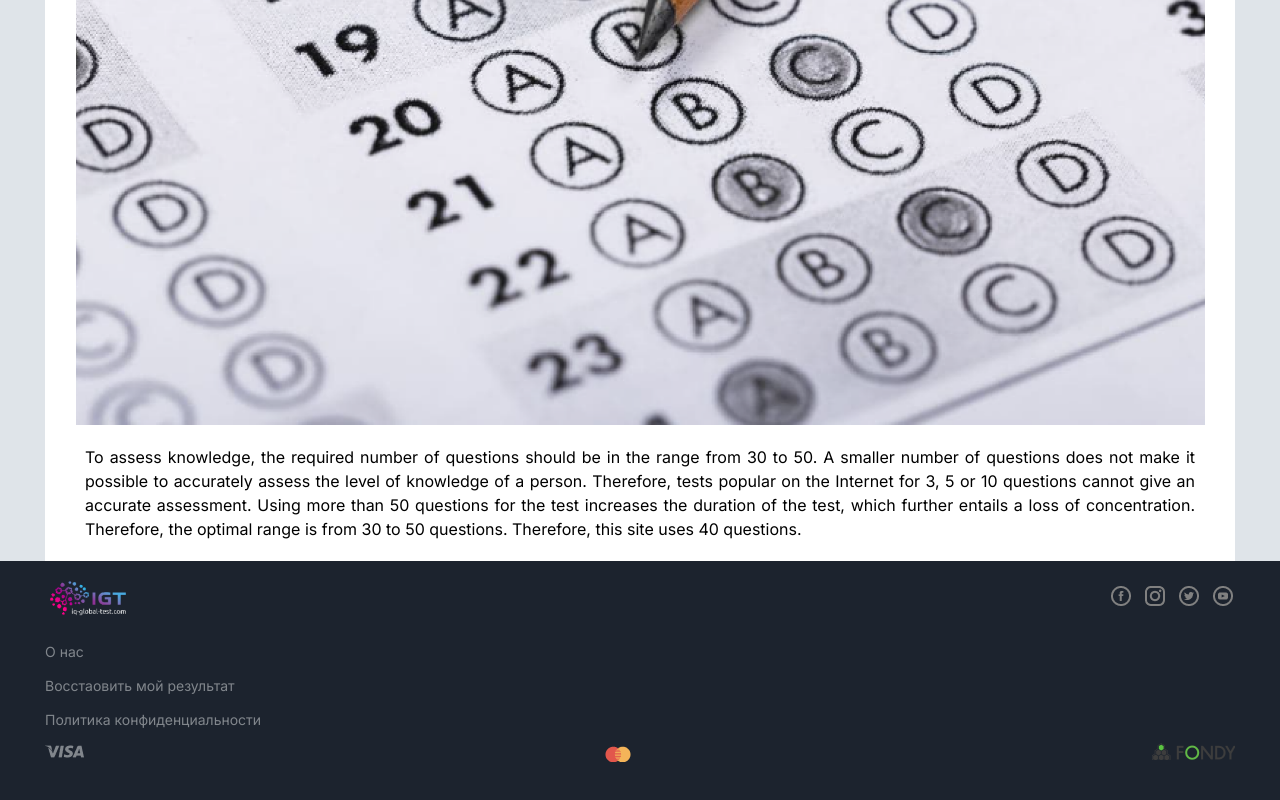
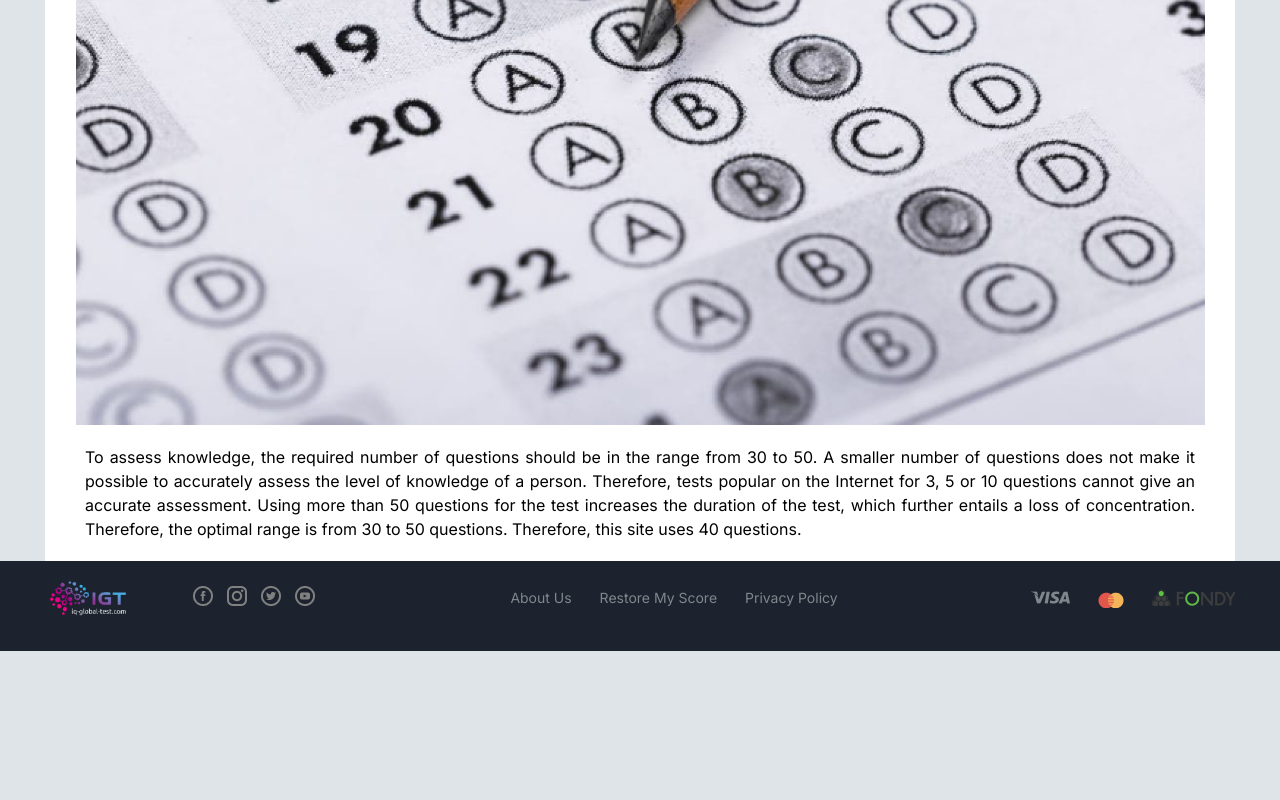
Before and after one commit to AlbShar/quizFrontend, a React (Create React App) app: page / in a window 1280 px wide. Shown: the part 2346-3146 px from the top of the page. After the commit the page ends 2997 px from the top, so only its background shows below. Built offline with nearby package versions, Linux system fonts and the light colour scheme.

Commit message:
complete footer component

```diff
--- a/src/assets/locales/deu/translation.json
+++ b/src/assets/locales/deu/translation.json
@@ -13,6 +13,10 @@
     "Тест_состоит": "Der Test besteht aus 40 Fragen, mit denen sowohl Einsteiger als auch erfahrene Frontend-Entwickler ihre Wissenskompetenzen einschätzen können. Dieser Test ermöglicht es unerfahrenen Entwicklern, sich auf Vorstellungsgespräche vorzubereiten, und erfahreneren Fachleuten, ihren Wissensstand zu überprüfen. Die Datenbank enthält etwa 300 Fragen, die aus realen Interviews sowie aus offenen Quellen im Internet stammen. Aus diesen wählt das Programm zufällig 40 Fragen zu verschiedenen Themen aus. Die Fragen sind in Gruppen eingeteilt: 1) HTML, CSS (10 Fragen), 2) JS (20 Fragen) 3) Reagieren (20 Fragen). Um den Test zu bestehen, müssen Sie 85 % der Fragen richtig beantworten (34 Fragen). Nach bestandener Prüfung erfahren Sie, in welchen Bereichen der Frontend-Entwicklung Sie sich verbessern müssen.",
     "Данный_тест": "Dieser Test kann für eine Vielzahl von Zwecken verwendet werden, darunter: - Vorbereitung auf Vorstellungsgespräche; - Bewertung des Kandidaten bei der Bewerbung um die Stelle des Frontend-Entwicklers; - Einschätzung der eigenen Kenntnisse und Fähigkeiten im Bereich Frontend-Entwicklung;",
     "Основная_цель": "Der Hauptzweck des Testens besteht nicht nur darin, die Kenntnisse und Fähigkeiten einer Person im Bereich der Frontend-Entwicklung zu ermitteln, sondern auch die Fähigkeiten zu ermitteln, in denen sich eine Person auszeichnet oder zusätzliche Aufmerksamkeit benötigt. Dieser Test hilft, Fähigkeiten in folgenden Bereichen festzustellen: - Layout (HTML, CSS); - Kenntnisse der nativen Javascript-Programmiersprache; - Kenntnisse der React-Bibliothek;",
-    "Для_оценки": "Zur Wissenseinschätzung sollte die erforderliche Anzahl an Fragen im Bereich von 30 bis 50 liegen. Eine geringere Anzahl an Fragen erlaubt keine genaue Einschätzung des Wissensstandes einer Person. Daher können im Internet beliebte Tests für 3, 5 oder 10 Fragen keine genaue Einschätzung geben. Die Verwendung von mehr als 50 Fragen für den Test verlängert die Testdauer, was einen weiteren Konzentrationsverlust zur Folge hat. Daher liegt der optimale Bereich zwischen 30 und 50 Fragen. Daher verwendet diese Seite 40 Fragen."
+    "Для_оценки": "Zur Wissenseinschätzung sollte die erforderliche Anzahl an Fragen im Bereich von 30 bis 50 liegen. Eine geringere Anzahl an Fragen erlaubt keine genaue Einschätzung des Wissensstandes einer Person. Daher können im Internet beliebte Tests für 3, 5 oder 10 Fragen keine genaue Einschätzung geben. Die Verwendung von mehr als 50 Fragen für den Test verlängert die Testdauer, was einen weiteren Konzentrationsverlust zur Folge hat. Daher liegt der optimale Bereich zwischen 30 und 50 Fragen. Daher verwendet diese Seite 40 Fragen.",
+    "О_нас": "Über uns",
+    "Восстаовить": "Mein Ergebnis wiederherstellen",
+    "Политика": "Datenschutzrichtlinie"
+
 
 }
--- a/src/assets/locales/en/translation.json
+++ b/src/assets/locales/en/translation.json
@@ -13,5 +13,9 @@
     "Тест_состоит": "The test consists of 40 questions, which can be used by both beginners and experienced Frontend developers to assess their knowledge skills. This test will allow novice developers to prepare for interviews, and more experienced professionals to check their level of knowledge. The database contains about 300 questions, which are taken from real interviews, as well as from open sources on the Internet. Of these, the program will randomly select 40 questions of various topics. Questions are divided into groups: 1) HTML, CSS (10 questions), 2) JS (20 questions) 3) React (20 questions). In order to pass the test, you need to answer 85% of the questions correctly (34 questions). After passing the test, you will find out which areas of Frontend development you need to improve.",
     "Данный_тест": "This test can be used for a variety of purposes, including: - Preparing for interviews; - Evaluation of the candidate when applying for the position of Frontend developer; - Assessment of own knowledge and skills in the field of Frontend development;",
     "Основная_цель": "The main purpose of testing is not only to determine the knowledge and skills of a person in the field of Frontend development, but also to determine the skills in which a person excels or needs additional attention. This test helps to determine abilities in the following areas: - Layout (HTML, CSS); - Knowledge of native Javascript programming language; - Knowledge of the React library;",
-    "Для_оценки": "To assess knowledge, the required number of questions should be in the range from 30 to 50. A smaller number of questions does not make it possible to accurately assess the level of knowledge of a person. Therefore, tests popular on the Internet for 3, 5 or 10 questions cannot give an accurate assessment. Using more than 50 questions for the test increases the duration of the test, which further entails a loss of concentration. Therefore, the optimal range is from 30 to 50 questions. Therefore, this site uses 40 questions."
+    "Для_оценки": "To assess knowledge, the required number of questions should be in the range from 30 to 50. A smaller number of questions does not make it possible to accurately assess the level of knowledge of a person. Therefore, tests popular on the Internet for 3, 5 or 10 questions cannot give an accurate assessment. Using more than 50 questions for the test increases the duration of the test, which further entails a loss of concentration. Therefore, the optimal range is from 30 to 50 questions. Therefore, this site uses 40 questions.",
+    "О_нас": "About Us",
+    "Восстаовить": "Restore My Score",
+    "Политика": "Privacy Policy"
+
 }
--- a/src/assets/locales/ru/translation.json
+++ b/src/assets/locales/ru/translation.json
@@ -13,5 +13,8 @@
     "Тест_состоит": "Тест состоит из 40 вопросов, который может быть использован как начинающими так и опытными Frontend разработчиками для оценик их навыков знаний. Данный тест позволит начинающим разработчикам подготовиться к собеседованиям, а более опытным специалистам проверить свой уровень знаний. База данных содержит около 300 вопросов, которые взяты из реальных собеседований, а также из открытых источниках в сети Интернет. Из них программа произвольно выберет 40 вопрос различной тематики. Вопросы разделены по группам: 1) HTML, CSS (10 вопросов), 2) JS (20 вопросов) 3) React (20 вопросов). Для того, чтобы пройти тест Вам нужно правильно ответить на 85% вопросов (34 вопроса). После прохождения теста вы узнаете какие области Frontend разработки Вам необходимо подтянуть.",
     "Данный_тест": "Данный тест можно использовать для самых различных целей, в том числе: - Подготовка к собеседованиям; - Оценка кандидата при приеме на должность Frontend разработчика; - Оценка собственный знаний и навыков в области Frontend разработки;",
     "Основная_цель": "Основная цель тестирования заключается не только в определении знаний и навыков человека в области Frontend разработки, но и в определении навыков, в которых человек преуспевает или нуждается в дополнительном внимании. Данный тест помогает определить способности в таких областях: - Верстка (HTML, CSS); - Знание нативного языка программирования Javascript; - Знание библоитеки React;",
-    "Для_оценки": "Для оценки знаний необходимое количество вопросов должно быть в пределах от 30 до 50. Меньшее количество вопросов не дает возможность точно оценить уровень знаний человека. Потому популярные в интернете тесты на 3, 5 или 10 вопросов не могут дать точную оценку. Использовании для теста более 50 вопросов увеличивает длительность прохождения теста, что в дальнейшем влечет за собой потерю концентрации. Потому оптимальным являются границы от 30 до 50 вопросов. Поэтому на данном сайте используется 40 вопросов."
+    "Для_оценки": "Для оценки знаний необходимое количество вопросов должно быть в пределах от 30 до 50. Меньшее количество вопросов не дает возможность точно оценить уровень знаний человека. Потому популярные в интернете тесты на 3, 5 или 10 вопросов не могут дать точную оценку. Использовании для теста более 50 вопросов увеличивает длительность прохождения теста, что в дальнейшем влечет за собой потерю концентрации. Потому оптимальным являются границы от 30 до 50 вопросов. Поэтому на данном сайте используется 40 вопросов.",
+    "О_нас": "О нас",
+    "Восстаовить": "Восстановить мой результат",
+    "Политика": "Политика конфиденциальности"
 }
--- a/src/components/Container/container.css
+++ b/src/components/Container/container.css
@@ -4,3 +4,12 @@
     margin: 0 auto;
     padding: 0 5px;
 }
+
+@media screen and (min-width: 1123.8px) {
+    .footer .container {
+        display: flex;
+        justify-content: space-between;
+        align-items: center;
+        width: 100%;
+    }
+}
--- a/src/components/Footer/Footer.jsx
+++ b/src/components/Footer/Footer.jsx
@@ -9,8 +9,12 @@ import youtube from "../../images/icons/youtube.png";
 import mastercard from "../../images/icons/mastercard.png";
 import fondy from "../../images/icons/fondy.png";
 import visa from "../../images/icons/visa.png";
+import { useTranslation } from "react-i18next";
+
 
 const Footer = () => {
+  const { t } = useTranslation();
+
   const iconsTopFooter = [
     {
       src: facebook,
@@ -35,9 +39,9 @@ const Footer = () => {
   ];
 
   const infoMiddleFooter = [
-    "О нас",
-    "Восстаовить мой результат",
-    "Политика конфиденциальности",
+    t("О_нас"),
+    t("Восстаовить"),
+    t("Политика")
   ];
 
   const iconsBottomFooter = [
--- a/src/components/Footer/footer.css
+++ b/src/components/Footer/footer.css
@@ -40,3 +40,26 @@
     justify-content: space-between;
     align-items: center;
 }
+
+@media screen and (min-width: 1123.8px) {
+    .footer__list {
+        display: flex;
+        justify-content: space-between;
+    }
+
+    .footer__logo {
+        margin-right: 60px;
+    }
+
+    .footer__list-item:not(:last-child), .footer__network-img:not(:last-child) {
+        margin: 0 28px 0 0;
+    }
+
+    .footer__bottom, .footer__list {
+        margin: 0;
+    }
+
+    .footer {
+        padding: 16px 16px 32px 16px;
+    }
+}
```
Also changed, not shown: src/components/UI/Logo/logo.css (line endings or trailing spaces).
